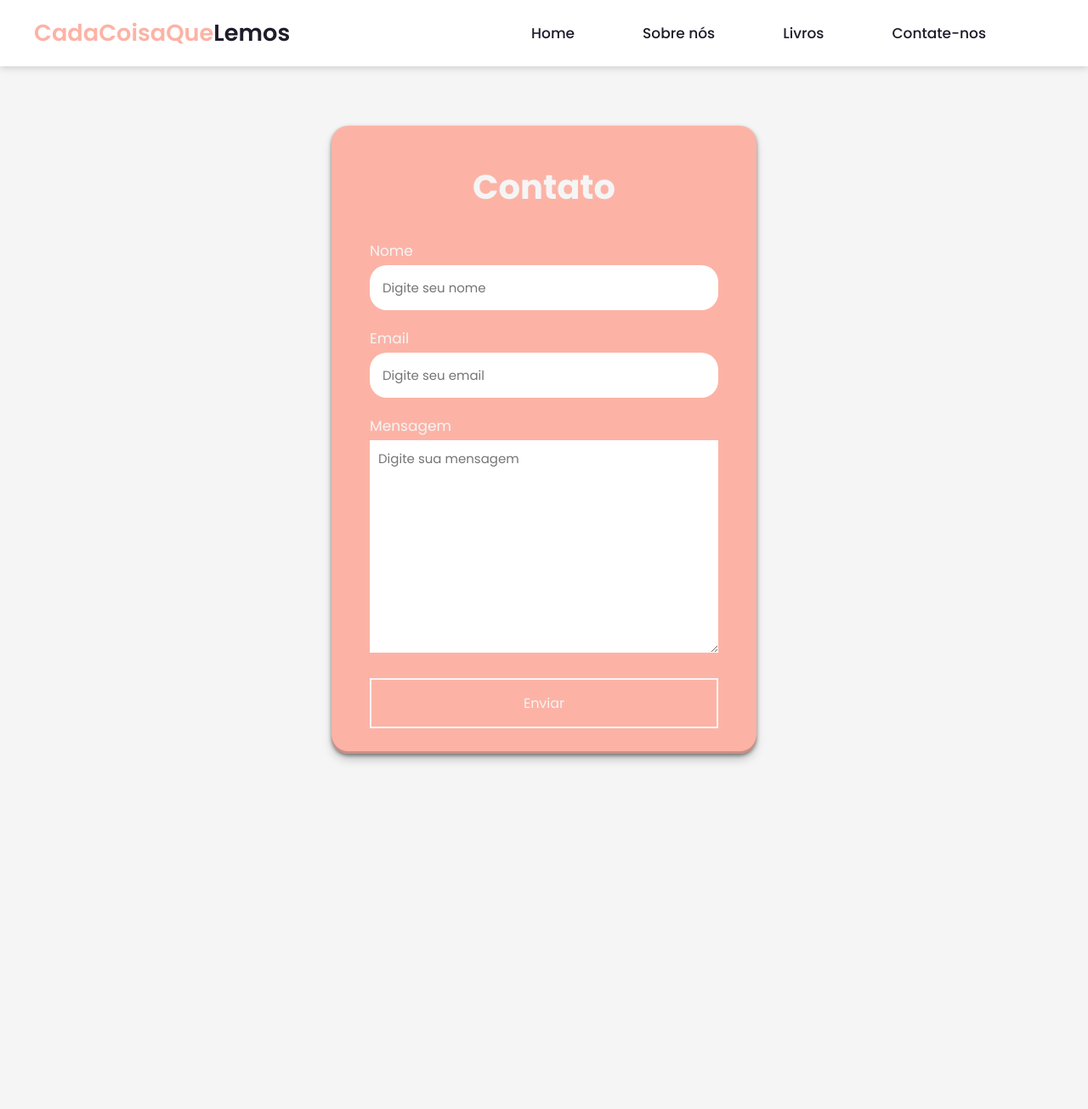
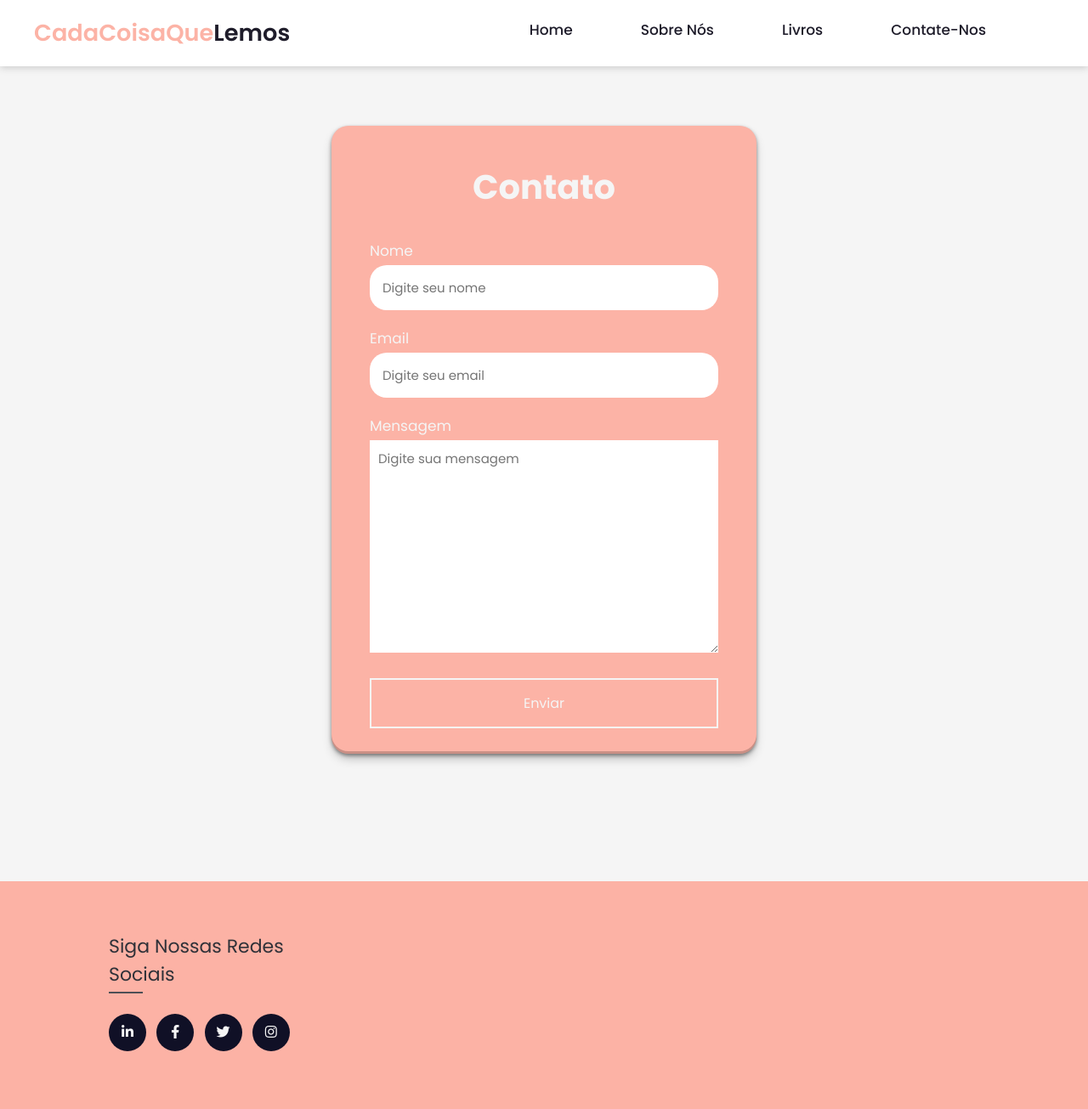
Before and after one commit to isabelelemos/CadaCoisaquelemos, a plain HTML site: page formulario.html in a window 1280 px wide. Shown: the whole page at 85% size. Before the commit the page ends 987 px from the top, so only its background shows below. Drawn offline with Linux system fonts and the light colour scheme; some packages are replaced by stand-ins of ours; a script that the page names is missing; some icons are missing.

Commit message:
Adicionando footer e link do github pages

```diff
--- a/form.css
+++ b/form.css
@@ -268,3 +268,93 @@ form button:hover{
 .btn:hover{
     border-radius: 16px;
 }
+
+/*footer*/
+footer{
+    display: flex;
+    flex-wrap: wrap;
+    margin-top: auto;
+    background-color: #fcb2a5;
+    padding: 60px 10%;
+}
+
+ul{
+    list-style: none;
+}
+
+.footer-col{
+    width: 25%;
+}
+
+.footer-col h4{
+    position: relative;
+    margin-bottom: 30px;
+    font-weight: 400;
+    font-size: 22px;
+    color: #2f3138;
+    text-transform: capitalize;
+}
+
+.footer-col h4::before{
+    content: '';
+    position: absolute;
+    left: 0;
+    bottom: -6px;
+    background-color: #4d4f55;
+    height: 2px;
+    width: 40px;
+}
+
+ul li:not(:last-child){
+    margin-bottom: 8px;
+}
+
+ul li a{
+    display: block;
+    font-size: 19px;
+    text-transform: capitalize;
+    color: #2f3138;
+    text-decoration: none;
+    transition: 0.4s;
+}
+
+ul li a:hover{
+    color: #f5f5f5;
+    padding-left: 2px;
+}
+
+.links a{
+    display: inline-block;
+    height: 44px;
+    width: 44px;
+    color: #f5f5f5;
+    background-color: #101026;
+    margin: 0 8px 8px 0;
+    text-align: center;
+    line-height: 44px;
+    border-radius: 50%;
+    transition: 0.4s;
+}
+
+.links a:hover{
+    color: #4d4f55;
+    background-color: #fcb2a5;
+}
+
+@media(max-width: 740px){
+    .footer-col{
+        width: 50%;
+        margin-bottom: 30px;
+        text-align: center;
+    }
+
+    .footer-col h4::before{
+        all: unset;
+    }
+}
+
+@media(max-width: 555px){
+    .footer-col{
+        width: 100%;
+    }
+}
--- a/formulario.html
+++ b/formulario.html
@@ -6,6 +6,7 @@
     <link rel="stylesheet" href="form.css">
     <title>Contate-nos</title>
     <link rel="shortcut icon" href="imagens/icon.png" type="image/x-icon">
+    <link rel="stylesheet" type="text/css" href="https://cdnjs.cloudflare.com/ajax/libs/font-awesome/5.15.1/css/all.min.css">
 
     <style>
         body{
@@ -59,9 +60,22 @@
         </form>
     </section>
     </div>
-    <footer>
 
-    </footer>
+        <footer style="margin-top: 50px;">
+
+
+            <div class="footer-col">
+                <h4>Siga nossas Redes Sociais</h4>
+                <div class="links">
+                    <a href="#"><i class="fab fa-linkedin-in"></i></a>
+                    <a href="#"><i class="fab fa-facebook-f"></i></a>
+                    <a href="#"><i class="fab fa-twitter"></i></a>
+                    <a href="https://instagram.com/cadacoisaque_lemos?igshid=OGQ5ZDc2ODk2ZA=="><i class="fab fa-instagram"></i></a>
+                </div>
+            </div>
+        </footer>
+
+
     <script src="script.js"></script>
     <script src="https://cdn.jsdelivr.net/npm/sweetalert2@11"></script>
 </body>
--- a/style.css
+++ b/style.css
@@ -230,7 +230,7 @@ ul li a:hover{
     height: 44px;
     width: 44px;
     color: #f5f5f5;
-    background-color: rgba(40, 130, 214, 0.8);
+    background-color: #1e1c2a;
     margin: 0 8px 8px 0;
     text-align: center;
     line-height: 44px;
@@ -240,7 +240,7 @@ ul li a:hover{
 
 .links a:hover{
     color: #4d4f55;
-    background-color: white;
+    background-color: #fcb2a5;
 }
 
 @media(max-width: 740px){
```
Also changed, not shown: index.html (+3 -11 lines), 1 other file.
